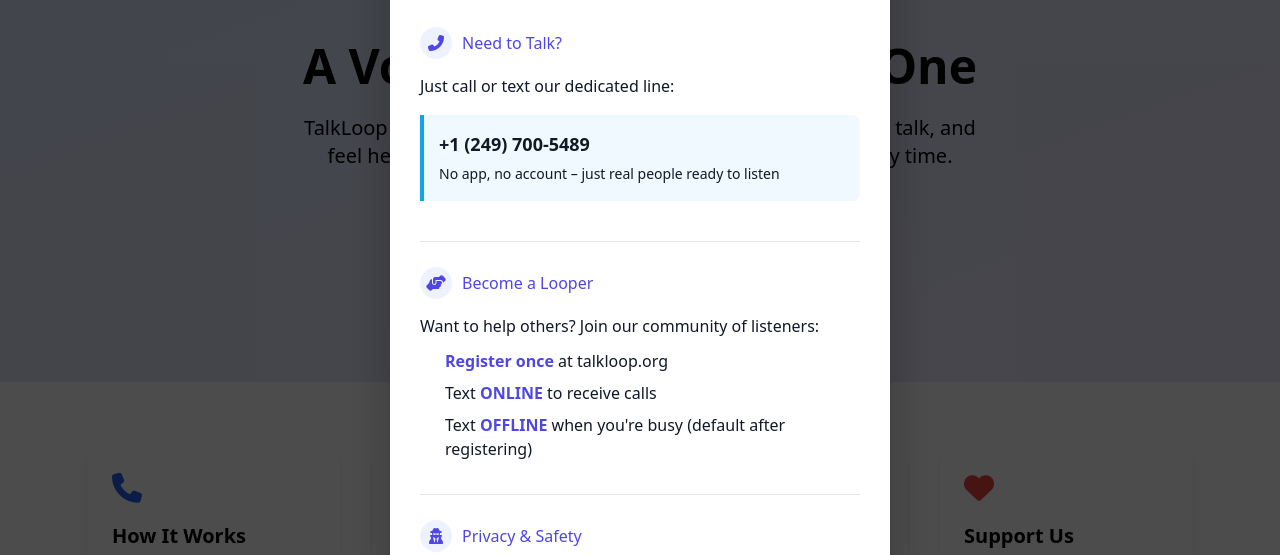
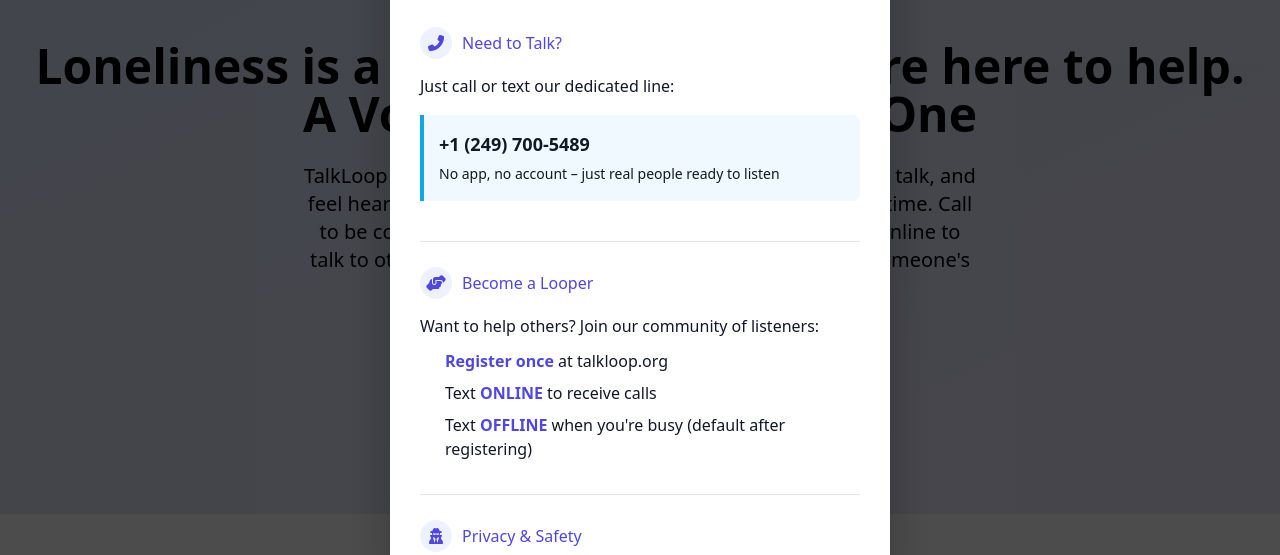
Before and after one commit to filsdu/talkloop, a plain HTML site: page index.html in a window 1280 px wide. Shown: the part 182-737 px from the top of the page. Drawn offline with nearby package versions, Linux system fonts and the light colour scheme.

Commit message:
Update index.html

```diff
--- a/index.html
+++ b/index.html
@@ -467,8 +467,8 @@
   <section id="home" class="page-section active">
     <main class="bg-[var(--bg)] text-[var(--text)]">
       <section class="text-center px-4 py-20 md:py-32 bg-gradient-to-br from-blue-100 to-purple-100 dark:from-gray-800 dark:to-gray-700">
-        <h2 class="text-4xl md:text-5xl font-bold leading-tight mb-6 animate-fadeIn" style="animation-delay: 0.2s;">A Voice When You Need One</h2>
-        <p class="text-lg md:text-xl max-w-2xl mx-auto mb-8 animate-fadeIn" style="animation-delay: 0.4s;">TalkLoop is an anonymous call line where anyone can connect, talk, and feel heard. Free, open, and human — or try our AI Buddy any time.</p>
+        <h2 class="text-4xl md:text-5xl font-bold leading-tight mb-6 animate-fadeIn" style="animation-delay: 0.2s;">Loneliness is a silent epidemic - we're here to help. A Voice When You Need One</h2>
+        <p class="text-lg md:text-xl max-w-2xl mx-auto mb-8 animate-fadeIn" style="animation-delay: 0.4s;">TalkLoop is an anonymous call line where anyone can connect, talk, and feel heard. Free, open, and human — or try our AI Buddy any time. Call to be connectedto a looper or Register as a looper and text online to talk to other people(5 mins online a day can make brighten someone's day.</p>
         <div class="flex justify-center gap-4 flex-wrap animate-fadeIn" style="animation-delay: 0.6s;">
           <a href="tel:+12497005489" class="bg-blue-600 hover:bg-blue-700 text-white px-6 py-3 rounded-lg font-semibold text-lg btn-transition">
             <i class="fas fa-phone-alt mr-2"></i>Call Now
```
